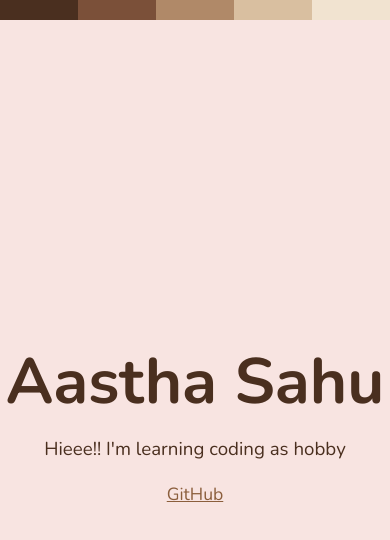
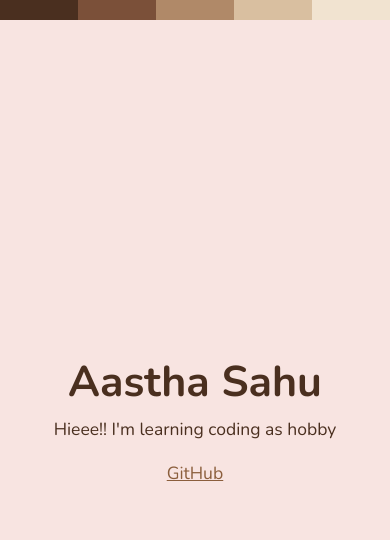
Before and after one commit to aasthasahuuu/aasthasahuuu.github.io, a plain HTML site: page index.html in a window 390 px wide. Drawn offline with nearby package versions, Linux system fonts and the light colour scheme.

Commit message:
Fix mobile view

```diff
--- a/style.css
+++ b/style.css
@@ -12,7 +12,7 @@ html, body {height: 100%; margin: 0;}
 body {font-family: 'Nunito', sans-serif; background: var(--bg); color: var(--text); display: flex; flex-direction: column; justify-content: center; align-items: center; text-align: center;}
 .bar {position: fixed; top: 0; left: 0; right: 0; display: flex; height: 20px;}
 .bar div {flex: 1;}
-h1 {font-size: 4rem; margin: 0;}
-h3 {font-weight: normal; margin: 10px 0 20px;}
+h1 {font-size: clamp(2.2rem, 11vw, 4rem); margin: 0; line-height: 1.1; overflow-wrap: break-word;}
+.main-text {padding-inline: 5vw; box-sizing: border-box; max-width: 100%;}
+h3 {font-weight: normal; margin: 10px 0 20px; font-size: clamp(1rem, 4.5vw, 1.5rem);}
 a {color: var(--accent); font-size: 1.1rem;}
-.main-text {padding-inline: 5vw; box-sizing: border-box; white-space: nowrap; zoom: min(1, calc(100vw / 450));}
```
